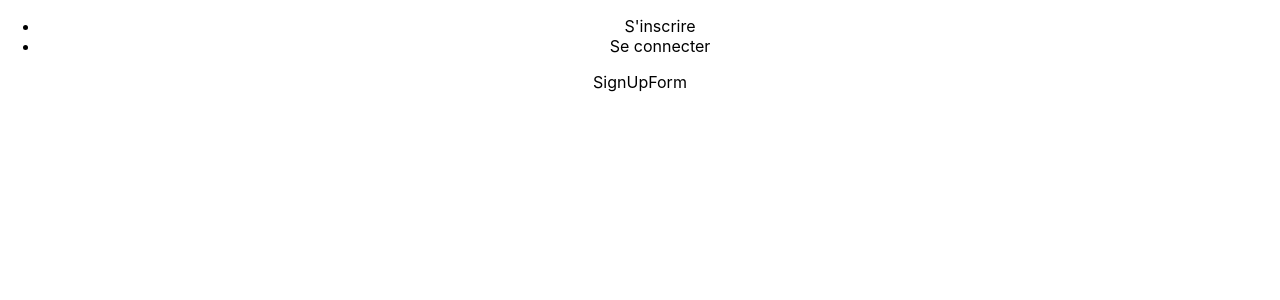
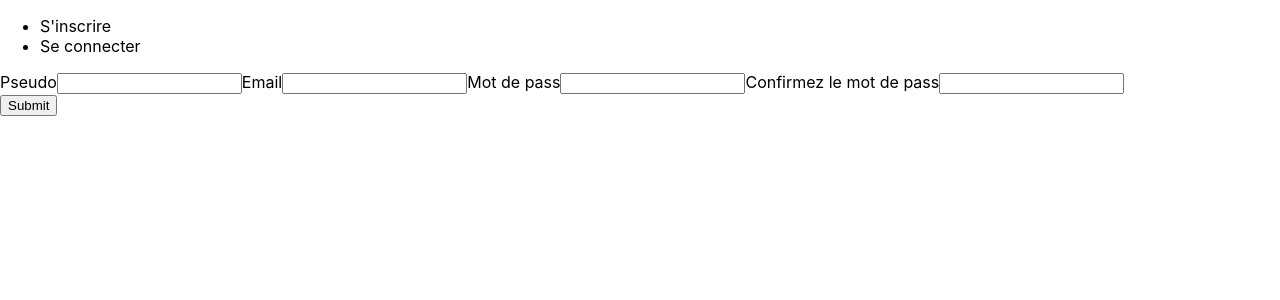
Before and after one commit to Gwenael-Cotton/MERN, a React (Create React App) app in the folder client/: page /profil in a window 1280 px wide. Shown: the top 300 px of the page. Built offline with nearby package versions, Linux system fonts and the light colour scheme; no server answers.

Commit message:
create context for control user id with jwt and create form sign in / sign up with fetch data

```diff
--- a/client/src/App.js
+++ b/client/src/App.js
@@ -1,14 +1,31 @@
-import React from 'react';
+import React, { useState, useEffect } from 'react';
 import Routes from './components/Routes';
+import { UidContext } from './components/AppContext';
+import axios from 'axios';
 
 import './App.css';
 
 function App() {
+  const [uid, setUid] = useState(null);
+
+  useEffect(() => {
+    const fetchToken = async () => {
+      await axios({
+        method: 'GET',
+        url: `${process.env.REACT_APP_API_URL}jwtid`,
+        withCredentials: true,
+      })
+        .then((res) => setUid(res.data))
+        .catch((err) => console.log(err))
+    }
+    fetchToken();
+  }, [uid]);
+
   return (
-    <div className="App">
+    <UidContext.Provider value={uid}>
       <Routes />
-    </div>
+    </UidContext.Provider>
   );
-}
+};
 
 export default App;
--- /dev/null
+++ b/client/src/components/AppContext.js
@@ -0,0 +1,3 @@
+import { createContext } from 'react';
+
+export const UidContext = createContext();
--- a/client/src/components/Log/SignInForm.js
+++ b/client/src/components/Log/SignInForm.js
@@ -10,8 +10,8 @@ const handleLogin = (event) => {
     event.preventDefault();
     const infosError = document.querySelector('.error');
 
-    console.log(email);
-    console.log(password);
+    // console.log(email);
+    // console.log(password);
 
     axios({
         method: 'POST',
--- a/client/src/components/Log/SignUpForm.js
+++ b/client/src/components/Log/SignUpForm.js
@@ -1,9 +1,82 @@
-import React from 'react';
+import React, { useState } from 'react';
 import PropTypes from 'prop-types';
+import axios from 'axios';
 
-const SignUpForm = () => (
-  <div>SignUpForm</div>
-);
+const SignUpForm = () => {
+  const [pseudo, setPseudo] = useState('');
+  const [email, setEmail] = useState('');
+  const [password, setPassword] = useState('');
+  const [controlePassword, setControlePassword] = useState('');
+
+  const handleRegister = async (event) => {
+    event.preventDefault();
+    const infosError = document.querySelector('.error-control');
+
+    if (password !== controlePassword) {
+      infosError.innerHTML = 'Les mots de passe doivent être idendiques';
+    } else {
+      axios({
+        method: 'POST',
+        url: `${process.env.REACT_APP_API_URL}api/user/register`,
+        withCredentials: true,
+        data: {
+          pseudo,
+          email,
+          password,
+        }
+      }).then((res) => {
+        console.log(res);
+        if (password !== controlePassword) {
+          infosError.innerHTML = 'Les mots de passe doivent être idendiques';
+        } else {
+          window.location = '/profil';
+        }
+      }).catch((err) => {
+        console.log(err);
+      })
+    }
+  };
+
+
+  return (
+    <form onSubmit={handleRegister} id='sign-up-form'>
+      <label htmlFor="pseudo">Pseudo</label>
+      <input
+        type="text"
+        id="pseudo"
+        name="pseudo"
+        onChange={(event) => setPseudo(event.target.value)}
+        value={pseudo}
+      />
+      <label htmlFor="email">Email</label>
+      <input
+        type="text"
+        id="email"
+        name="email"
+        onChange={(event) => setEmail(event.target.value)}
+        value={email}
+      />
+      <label htmlFor="password">Mot de pass</label>
+      <input
+        type="text"
+        id="password"
+        name="password"
+        onChange={(event) => setPassword(event.target.value)}
+        value={password}
+      />
+      <label htmlFor="email">Confirmez le mot de pass</label>
+      <input
+        type="text"
+        id="control"
+        name="control"
+        onChange={(event) => setControlePassword(event.target.value)}
+        value={controlePassword}
+      />
+      <div className="error-control"></div>
+      <input type="submit" />
+    </form>
+  );
+};
 
 SignUpForm.propTypes = {};
 export default SignUpForm;
--- a/client/src/components/Profil.js
+++ b/client/src/components/Profil.js
@@ -1,18 +1,27 @@
-import React from 'react';
+import React, { useContext } from 'react';
 import PropTypes from 'prop-types';
+import { UidContext } from './AppContext';
 
 import Log from './Log';
 
-const Profil = () => (
+const Profil = () => {
+  const uid = useContext(UidContext);
+
+  return (
   <div className="profile-page">
+  {uid ? (
+    <h1>Update page</h1>
+  ) : (
     <div className="login-container">
       <Log signin={false} signup={true} />
       {/*<div className="img-container">
         <img src="" alt="image login" />
       </div>*/}
     </div>
+    )}
   </div>
-);
+  )
+};
 
 Profil.propTypes = {};
 export default Profil;
```
Also changed, not shown: 2 other files (tests, documents, lock files or other folders).
